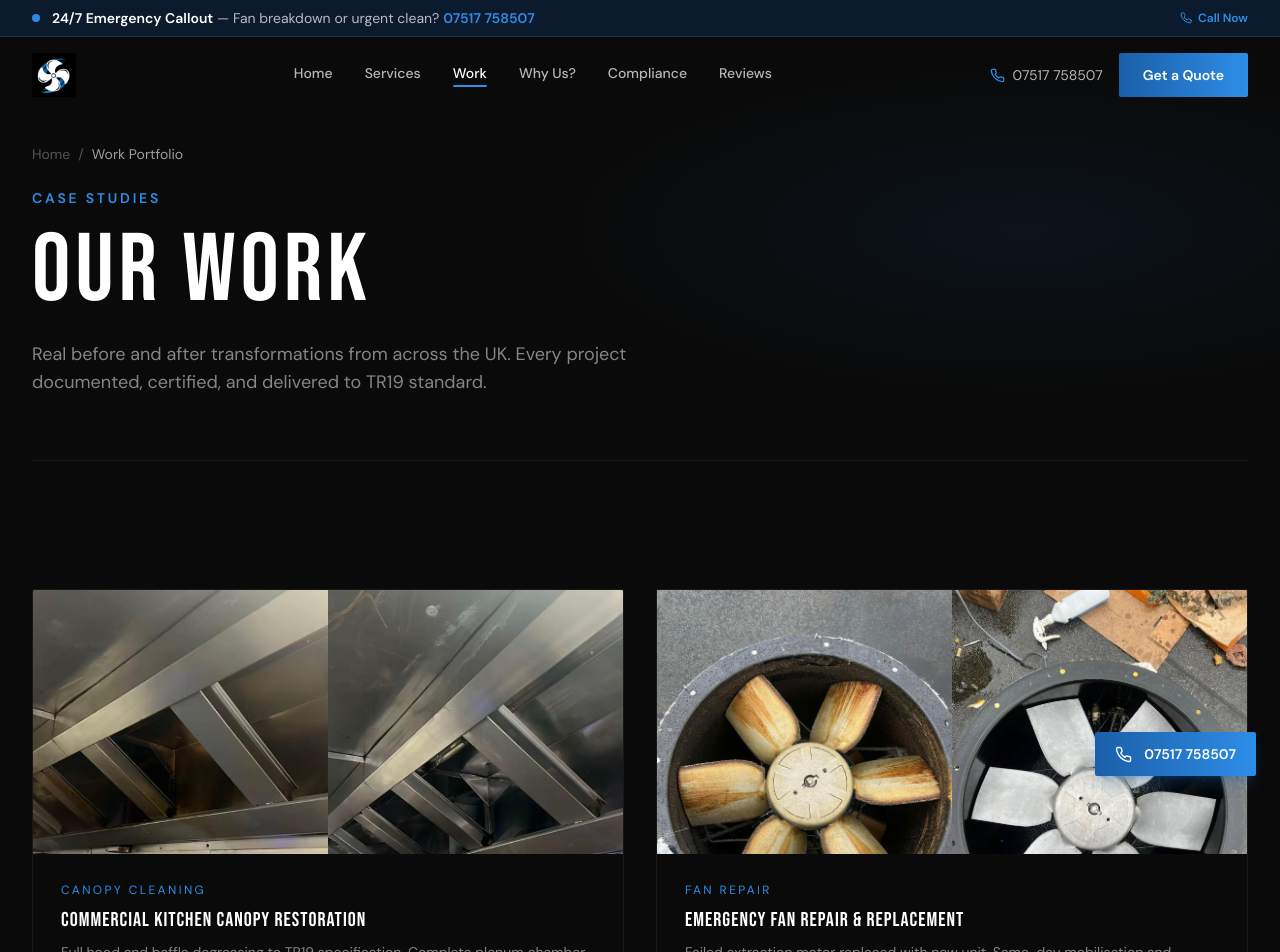
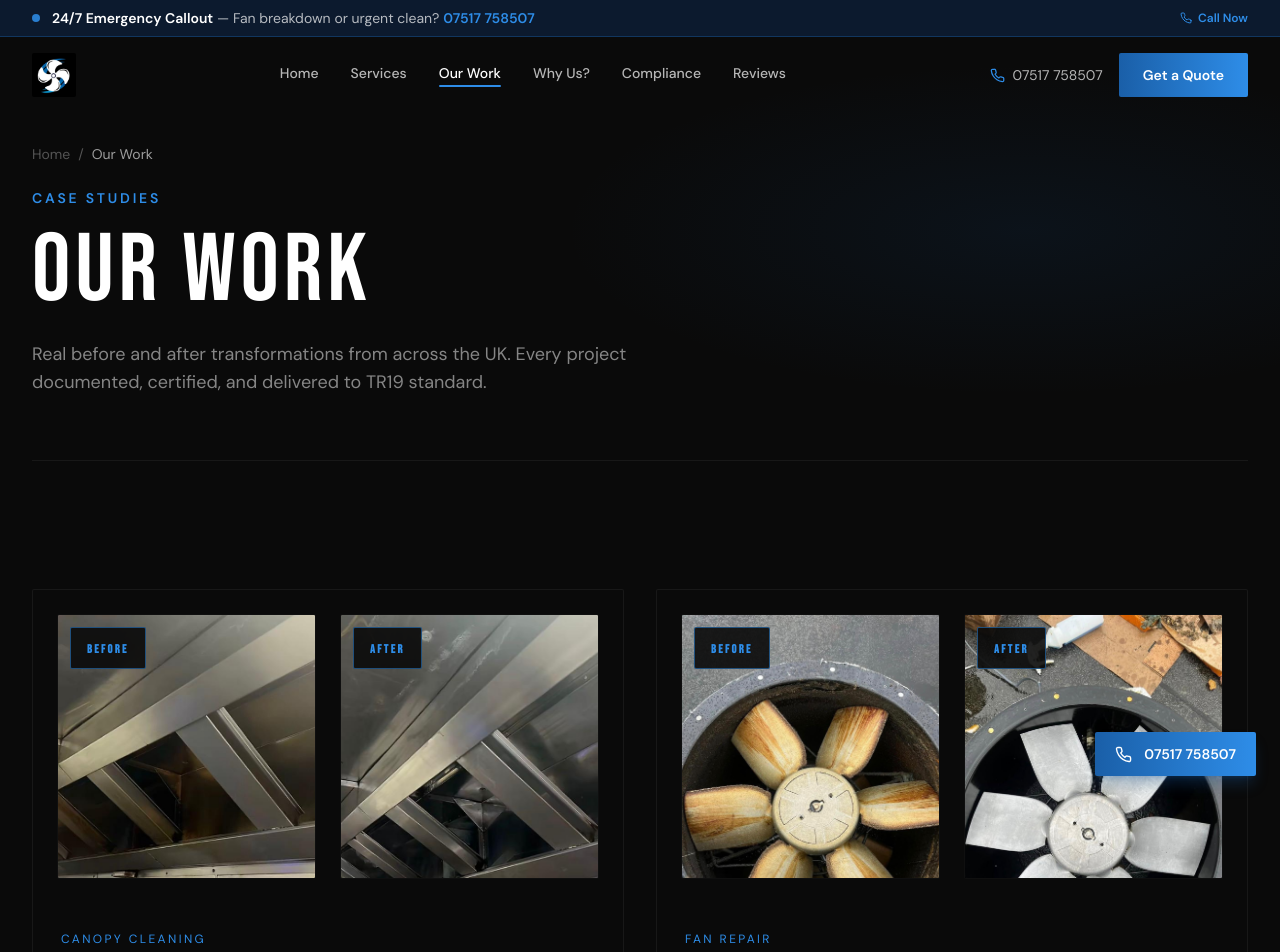
Before and after one commit to zaid5678/commercialcanopycleaning, a React (Vite) app: page /work in a window 1280 px wide. Shown: the top 952 px of the page. Built offline with nearby package versions, Linux system fonts and the light colour scheme.

Commit message:
Add horizontal spacing to work page images, enhance Before/After labels, rename to 'Our Work'

```diff
--- a/src/components/Navbar.jsx
+++ b/src/components/Navbar.jsx
@@ -6,7 +6,7 @@ import { Phone, X, Menu } from 'lucide-react'
 const navLinks = [
   { label: 'Home', href: '/' },
   { label: 'Services', href: '/services' },
-  { label: 'Work', href: '/work' },
+  { label: 'Our Work', href: '/work' },
   { label: 'Why Us?', href: '/about' },
   { label: 'Compliance', href: '/compliance' },
   { label: 'Reviews', href: '/reviews' },
--- a/src/pages/Work.jsx
+++ b/src/pages/Work.jsx
@@ -74,31 +74,37 @@ function CaseStudyCard({ study, index }) {
       >
         <div className="flex flex-col h-full bg-brand-black hover:bg-[#0d1a27] transition-colors duration-300 overflow-hidden rounded-sm border border-white/[0.06]">
           {/* Image comparison section */}
-          <div className="flex flex-col sm:flex-row flex-1 overflow-hidden">
+          <div className="flex flex-col sm:flex-row flex-1 overflow-hidden gap-3 sm:gap-6 p-4 sm:p-6">
             {/* Before */}
-            <div className="flex-1 overflow-hidden bg-black">
+            <div className="flex-1 overflow-hidden bg-black rounded-sm border border-white/[0.06]">
               <div className="relative h-full min-h-64 sm:min-h-96">
                 <img
                   src={study.before}
                   alt={`Before: ${study.title}`}
                   className="w-full h-full object-cover group-hover:scale-105 transition-transform duration-300"
                 />
-                <div className="absolute bottom-3 left-3 bg-brand-black/80 px-3 py-1 rounded-sm">
-                  <span className="font-body text-brand-blue-bright text-xs uppercase tracking-widest font-semibold">Before</span>
+                <div className="absolute inset-0 flex items-center justify-center bg-black/20 opacity-0 hover:opacity-100 transition-opacity duration-300">
+                  <span className="font-heading text-3xl sm:text-4xl text-white tracking-widest drop-shadow-lg">BEFORE</span>
+                </div>
+                <div className="absolute top-3 left-3 bg-brand-black/90 px-4 py-2 rounded-sm border border-brand-blue-bright/50">
+                  <span className="font-heading text-brand-blue-bright text-xs uppercase tracking-widest font-bold">Before</span>
                 </div>
               </div>
             </div>
 
             {/* After */}
-            <div className="flex-1 overflow-hidden bg-black">
+            <div className="flex-1 overflow-hidden bg-black rounded-sm border border-white/[0.06]">
               <div className="relative h-full min-h-64 sm:min-h-96">
                 <img
                   src={study.after}
                   alt={`After: ${study.title}`}
                   className="w-full h-full object-cover group-hover:scale-105 transition-transform duration-300"
                 />
-                <div className="absolute bottom-3 left-3 bg-brand-black/80 px-3 py-1 rounded-sm">
-                  <span className="font-body text-brand-blue-bright text-xs uppercase tracking-widest font-semibold">After</span>
+                <div className="absolute inset-0 flex items-center justify-center bg-black/20 opacity-0 hover:opacity-100 transition-opacity duration-300">
+                  <span className="font-heading text-3xl sm:text-4xl text-brand-blue-bright tracking-widest drop-shadow-lg">AFTER</span>
+                </div>
+                <div className="absolute top-3 left-3 bg-brand-black/90 px-4 py-2 rounded-sm border border-brand-blue-bright/50">
+                  <span className="font-heading text-brand-blue-bright text-xs uppercase tracking-widest font-bold">After</span>
                 </div>
               </div>
             </div>
@@ -125,9 +131,9 @@ export default function Work() {
   return (
     <PageTransition>
       <Helmet>
-        <title>Work Portfolio | Before & After Case Studies | Commercial Canopy Cleaning</title>
+        <title>Our Work | Before & After Case Studies | Commercial Canopy Cleaning</title>
         <meta name="description" content="See our proven track record with real before and after images from kitchen extraction cleaning and repair projects across the UK." />
-        <meta property="og:title" content="Work Portfolio | Commercial Canopy Cleaning" />
+        <meta property="og:title" content="Our Work | Commercial Canopy Cleaning" />
         <meta property="og:description" content="Real before and after case studies showing our expertise in canopy cleaning, duct cleaning, and emergency fan repair." />
       </Helmet>
 
@@ -139,7 +145,7 @@ export default function Work() {
             <div className="flex items-center gap-2 font-body text-white/30 text-sm mb-6">
               <Link to="/" className="hover:text-white/60 transition-colors">Home</Link>
               <span>/</span>
-              <span className="text-white/60">Work Portfolio</span>
+              <span className="text-white/60">Our Work</span>
             </div>
             <span className="section-label">Case Studies</span>
             <h1 className="font-heading text-5xl sm:text-6xl lg:text-8xl text-white leading-none mb-5">Our Work</h1>
```
